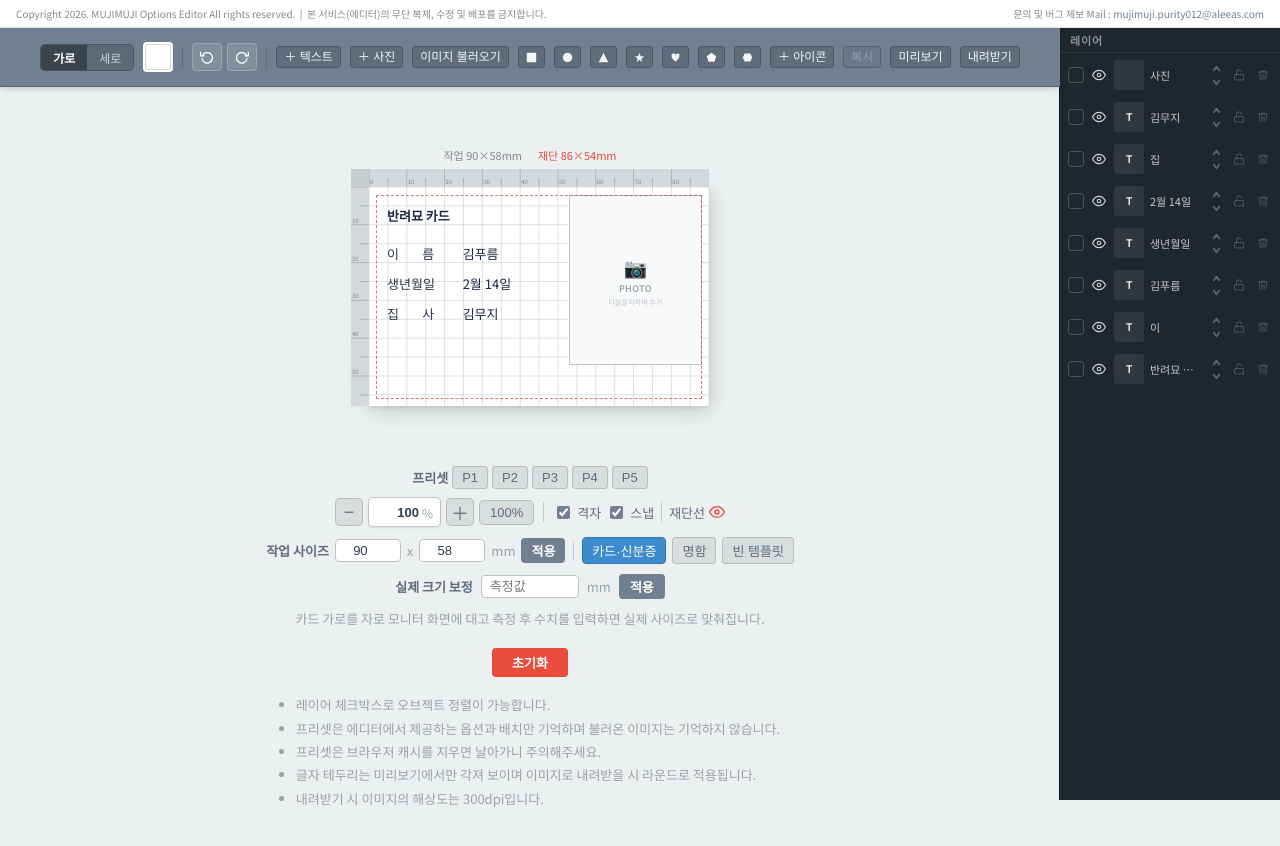
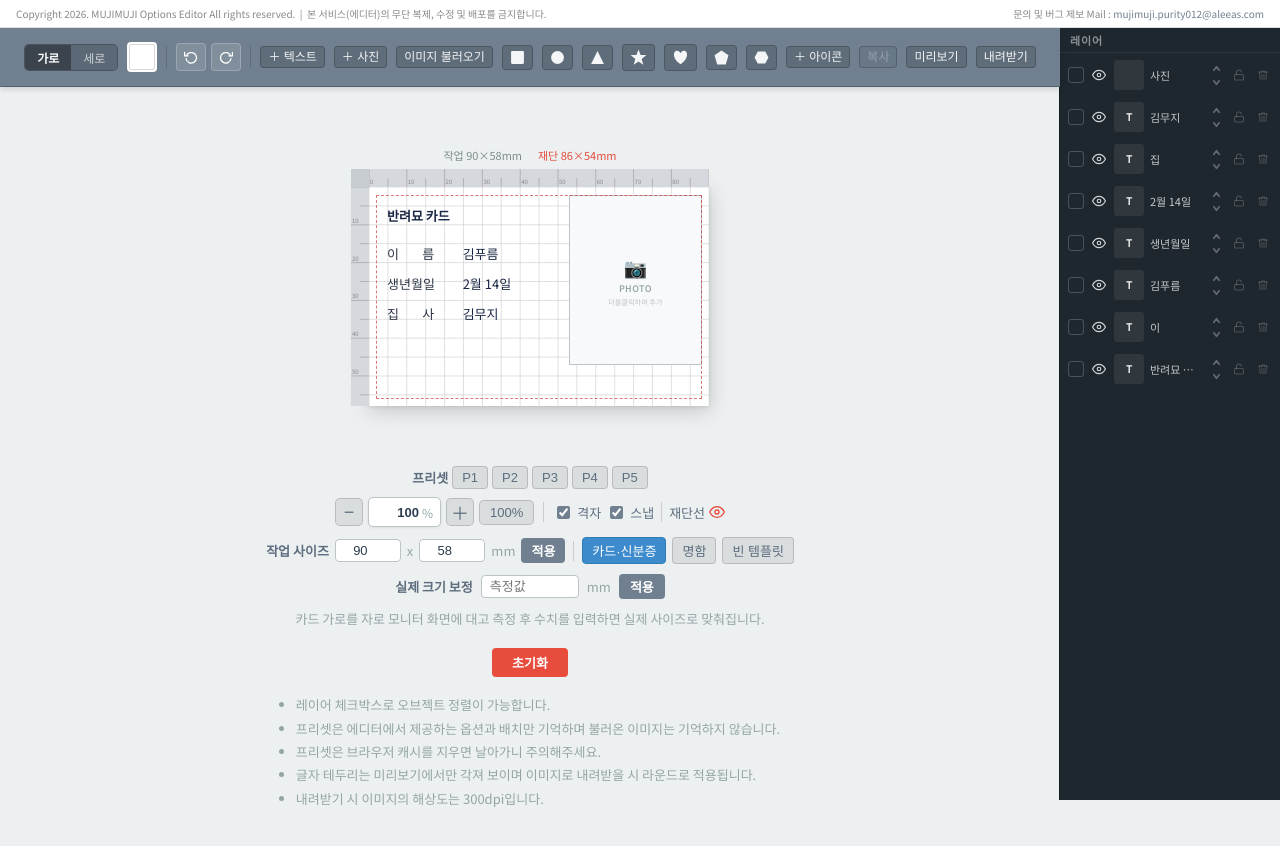
Before and after one commit to oauka/card-editor, a React (Create React App) app: page / in a window 1280 px wide. Shown: the top 846 px of the page. Built offline with nearby package versions, Linux system fonts and the light colour scheme; a web font is replaced by a local one.

Commit message:
Update App.jsx

```diff
--- a/src/App.jsx
+++ b/src/App.jsx
@@ -127,7 +127,8 @@ function Btn({onClick,children,disabled}){
       border:"1px solid rgba(0,0,0,.2)",
       color:disabled?"rgba(255,255,255,.3)":"rgba(255,255,255,.93)",
       borderRadius:4,cursor:disabled?"not-allowed":"pointer",
-      fontSize:12,fontWeight:500,transition:"all .12s",flexShrink:0,lineHeight:1}}>
+      fontSize:12,fontWeight:500,transition:"all .12s",flexShrink:0,lineHeight:1,
+      display:"inline-flex",alignItems:"center",justifyContent:"center"}}>
     {children}
   </button>;
 }
@@ -1422,13 +1423,13 @@ function CardEditor({onReset}){
         <Btn onClick={addPhoto}>＋ 사진</Btn>
         <Btn onClick={addImage}>이미지 불러오기</Btn>
         <input ref={imgFileRef} type="file" accept="image/*" style={{display:"none"}} onChange={onImageFile}/>
-        <Btn onClick={()=>addShape("rect")}><svg width="11" height="11" viewBox="0 0 14 14" style={{display:"inline",verticalAlign:"middle"}}><rect x="1" y="1" width="12" height="12" rx="1" fill="currentColor"/></svg></Btn>
-        <Btn onClick={()=>addShape("circle")}><svg width="11" height="11" viewBox="0 0 14 14" style={{display:"inline",verticalAlign:"middle"}}><ellipse cx="7" cy="7" rx="6" ry="6" fill="currentColor"/></svg></Btn>
-        <Btn onClick={()=>addShape("triangle")}><svg width="11" height="11" viewBox="0 0 14 14" style={{display:"inline",verticalAlign:"middle"}}><polygon points="7,1 13,13 1,13" fill="currentColor"/></svg></Btn>
-        <Btn onClick={()=>addShape("star")}><svg width="11" height="11" viewBox="0 0 14 14" style={{display:"inline",verticalAlign:"middle"}}><polygon points="7,1 8.5,5.5 13,5.5 9.3,8.5 10.5,13 7,10 3.5,13 4.7,8.5 1,5.5 5.5,5.5" fill="currentColor"/></svg></Btn>
-        <Btn onClick={()=>addShape("heart")}><svg width="11" height="11" viewBox="0 0 14 14" style={{display:"inline",verticalAlign:"middle"}}><path d="M7,12 C1,8 1,3 3.5,2 C5,1.3 6.3,2.2 7,3.5 C7.7,2.2 9,1.3 10.5,2 C13,3 13,8 7,12Z" fill="currentColor"/></svg></Btn>
-        <Btn onClick={()=>addShape("pentagon")}><svg width="11" height="11" viewBox="0 0 14 14" style={{display:"inline",verticalAlign:"middle"}}><polygon points="7,1 13,5.5 10.8,12.5 3.2,12.5 1,5.5" fill="currentColor"/></svg></Btn>
-        <Btn onClick={()=>addShape("hexagon")}><svg width="11" height="11" viewBox="0 0 14 14" style={{display:"inline",verticalAlign:"middle"}}><polygon points="10.5,2 13,7 10.5,12 3.5,12 1,7 3.5,2" fill="currentColor"/></svg></Btn>
+        <Btn onClick={()=>addShape("rect")}><svg width="15" height="15" viewBox="0 0 14 14" style={{display:"block"}}><rect x="1" y="1" width="12" height="12" rx="1" fill="currentColor"/></svg></Btn>
+        <Btn onClick={()=>addShape("circle")}><svg width="15" height="15" viewBox="0 0 14 14" style={{display:"block"}}><ellipse cx="7" cy="7" rx="6" ry="6" fill="currentColor"/></svg></Btn>
+        <Btn onClick={()=>addShape("triangle")}><svg width="15" height="15" viewBox="0 0 14 14" style={{display:"block"}}><polygon points="7,1 13,13 1,13" fill="currentColor"/></svg></Btn>
+        <Btn onClick={()=>addShape("star")}><svg width="17" height="17" viewBox="0 0 14 14" style={{display:"block"}}><polygon points="7,0.5 8.7,5 13.5,5 9.6,8.2 11,13 7,10.2 3,13 4.4,8.2 0.5,5 5.3,5" fill="currentColor"/></svg></Btn>
+        <Btn onClick={()=>addShape("heart")}><svg width="17" height="17" viewBox="0 0 14 14" style={{display:"block"}}><path d="M7,12.5 C0.5,8.5 0.5,2.5 3.5,1.5 C5,1 6.3,2 7,3.5 C7.7,2 9,1 10.5,1.5 C13.5,2.5 13.5,8.5 7,12.5Z" fill="currentColor"/></svg></Btn>
+        <Btn onClick={()=>addShape("pentagon")}><svg width="15" height="15" viewBox="0 0 14 14" style={{display:"block"}}><polygon points="7,0.5 13.5,5 11,13.5 3,13.5 0.5,5" fill="currentColor"/></svg></Btn>
+        <Btn onClick={()=>addShape("hexagon")}><svg width="15" height="15" viewBox="0 0 14 14" style={{display:"block"}}><polygon points="10.5,1.5 13.5,7 10.5,12.5 3.5,12.5 0.5,7 3.5,1.5" fill="currentColor"/></svg></Btn>
         <Btn onClick={()=>{setSel(null);setShowIconPicker(v=>!v);}}>＋ 아이콘</Btn>
         <Btn onClick={copyElem} disabled={!sel}>복사</Btn>
         <Btn onClick={()=>setShowPreview(true)}>미리보기</Btn>
@@ -1572,6 +1573,7 @@ function CardEditor({onReset}){
             <span style={{fontSize:11,color:"rgba(255,255,255,.7)"}}>내용</span>
             <input value={sT.text} onChange={e=>upd(sT.id,"text",e.target.value)}
               onMouseDown={e=>e.stopPropagation()}
+              onPaste={e=>e.stopPropagation()}
               style={{padding:"3px 7px",background:"rgba(0,0,0,.25)",border:"1px solid rgba(255,255,255,.2)",
                 color:"#fff",borderRadius:3,fontSize:12,outline:"none",minWidth:120}}/>
           </div>
@@ -1805,7 +1807,7 @@ function CardEditor({onReset}){
           </div>
 
           {/* 자 + 카드 컨테이너 */}
-          <div style={{position:"relative",display:"inline-block",flexShrink:0,verticalAlign:"top"}}>
+          <div style={{position:"relative",display:"inline-block",flexShrink:0,verticalAlign:"top",contain:"layout"}}>
             {/* 가이드 전체 보이기/숨기기 — 가로 자 왼쪽 */}
             {guides.length>0&&(
               <div
@@ -1870,7 +1872,7 @@ function CardEditor({onReset}){
                 width:CW,height:CH,background:cardBg,
                 boxShadow:"0 4px 20px rgba(0,0,0,.18),0 1px 4px rgba(0,0,0,.1)",
                 overflow:"clip",cursor:"default",flexShrink:0,
-                isolation:"isolate"}}>
+                isolation:"isolate",contain:"layout"}}>
 
               {grid&&(
                 <svg data-no-capture="1" style={{position:"absolute",inset:0,pointerEvents:"none",width:CW,height:CH}}>
@@ -2078,6 +2080,7 @@ function CardEditor({onReset}){
                         onChange={e=>{upd(t.id,"text",e.target.value);e.target.style.width="1px";e.target.style.width=e.target.scrollWidth+"px";}}
                         onBlur={()=>setEditing(null)}
                         onKeyDown={e=>{if(e.key==="Enter"||e.key==="Escape"){e.preventDefault();setEditing(null);}e.stopPropagation();}}
+                        onPaste={e=>e.stopPropagation()}
                         onClick={e=>e.stopPropagation()}
                         onMouseDown={e=>e.stopPropagation()}
                         ref={el=>{if(el){el.style.width="1px";el.style.width=el.scrollWidth+"px";}}}
@@ -2425,7 +2428,7 @@ function CardEditor({onReset}){
             {texts.filter(t=>sel===t.id&&editing!==t.id).map(t=>{
               const domEl=document.querySelector(`[data-elem-id="${t.id}"]`);
               let tw,th;
-              if(domEl){tw=domEl.offsetWidth;th=domEl.offsetHeight;}
+              if(domEl){tw=Math.min(domEl.offsetWidth,CW);th=domEl.offsetHeight;}
               else{tw=t.text.length*t.fs*FSC*0.6+6;th=t.fs*FSC*1.4+2;}
               const tx=RULER_SZ+P(t.xMM), ty=RULER_SZ+P(t.yMM);
               const cx=tx+tw/2, cy=ty+th/2;
```
